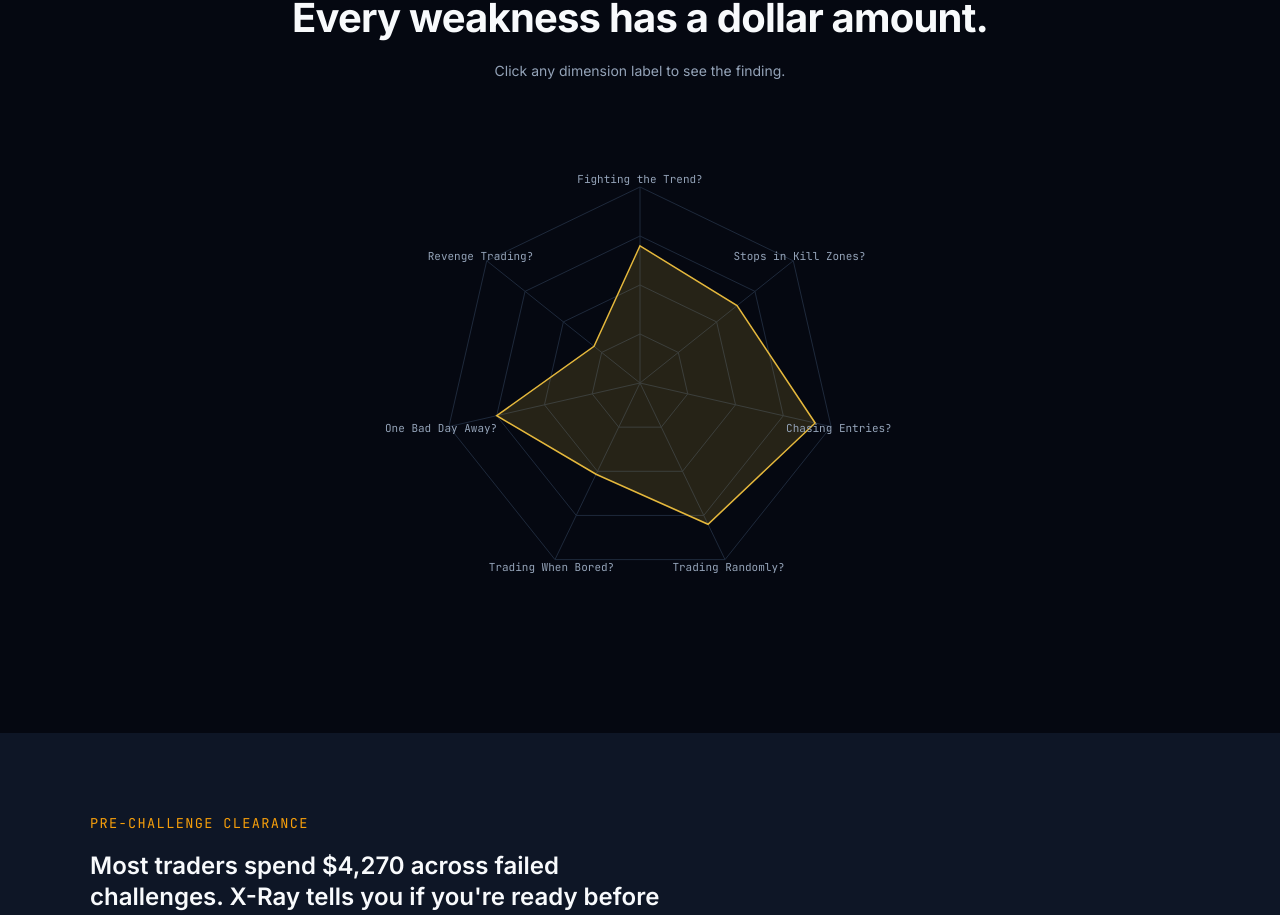
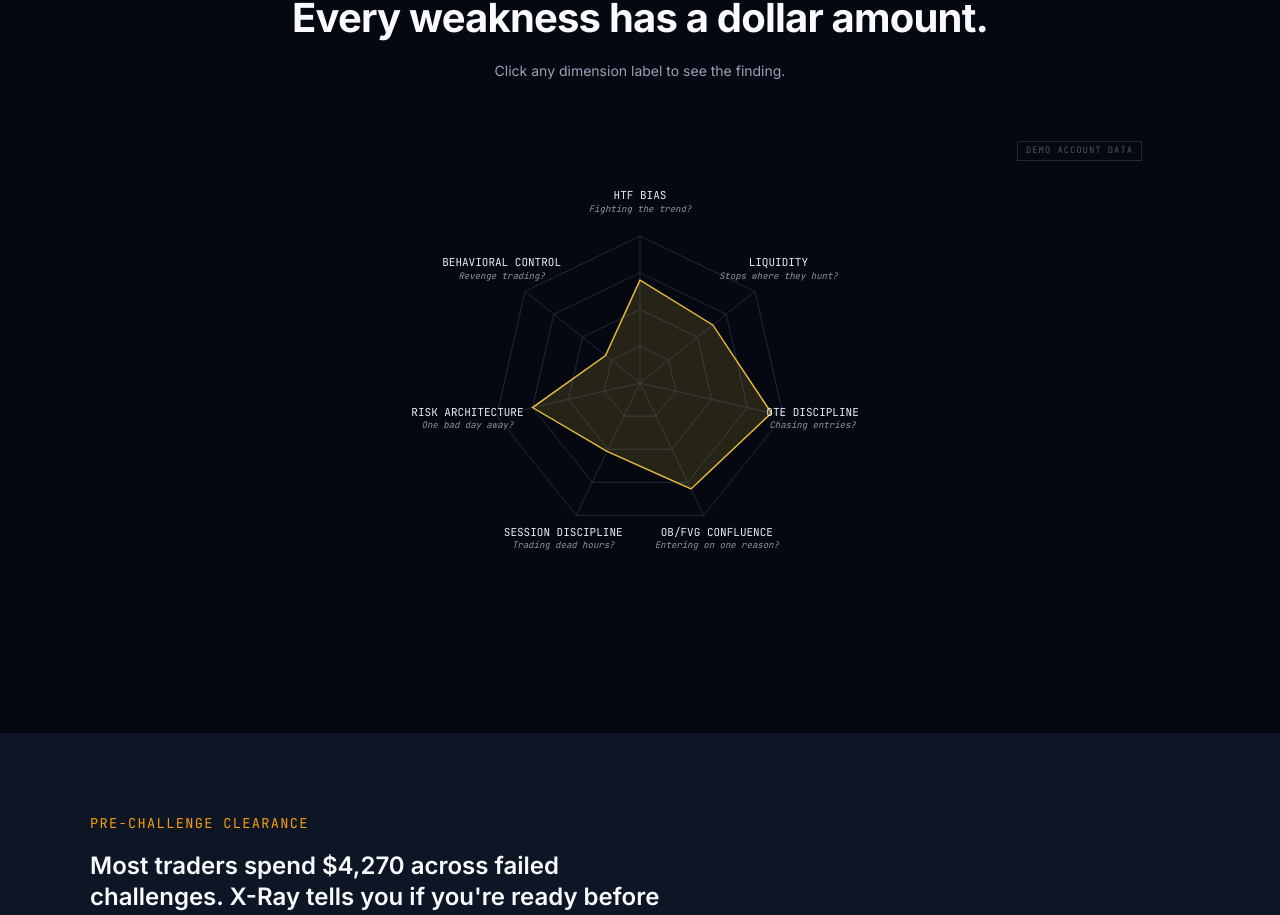
Before and after one commit to khtbt91-ctrl/xray-forensic, a Next.js app: page / in a window 1280 px wide. Shown: the part 3590-4505 px from the top of the page. Built offline with nearby package versions, Linux system fonts and the light colour scheme; no server answers.

Commit message:
fix: radar section — real dimension names, corrected finding mapping, demo label

```diff
--- a/app/components/RadarSection.tsx
+++ b/app/components/RadarSection.tsx
@@ -4,32 +4,52 @@ import { useState, useEffect, useRef } from "react";
 import { Radar, RadarChart, PolarGrid, PolarAngleAxis, ResponsiveContainer } from "recharts";
 import { MONO, FadeInUp } from "./shared";
 
-const RADAR_ACTUAL = [
-  { dim: "Fighting the Trend?", score: 42 },
-  { dim: "Stops in Kill Zones?", score: 38 },
-  { dim: "Chasing Entries?", score: 55 },
-  { dim: "Trading Randomly?", score: 48 },
-  { dim: "Trading When Bored?", score: 31 },
-  { dim: "One Bad Day Away?", score: 45 },
-  { dim: "Revenge Trading?", score: 18 },
+const GOLD = "#C9A84C";
+
+const DIMENSIONS = [
+  {
+    key: "HTF BIAS",
+    hook: "Fighting the trend?",
+    score: 42,
+    finding: "You fought the D1 trend on 58% of your trades. That's not bad luck — that's a system failure.",
+  },
+  {
+    key: "LIQUIDITY",
+    hook: "Stops where they hunt?",
+    score: 38,
+    finding: "62% of your entries run straight into opposing liquidity. You're handing institutions your stop.",
+  },
+  {
+    key: "OTE DISCIPLINE",
+    hook: "Chasing entries?",
+    score: 55,
+    finding: "Only 31% of entries hit the 0.618–0.786 OTE zone. You're paying full price for discounted levels.",
+  },
+  {
+    key: "OB/FVG CONFLUENCE",
+    hook: "Entering on one reason?",
+    score: 48,
+    finding: "52% of entries ignore the nearest institutional imbalance. That's not a strategy — that's noise.",
+  },
+  {
+    key: "SESSION DISCIPLINE",
+    hook: "Trading dead hours?",
+    score: 31,
+    finding: "Your London win rate runs 18 pts below your Asian baseline — inverted from institutional norms. You're trading the right hours with the wrong process.",
+  },
+  {
+    key: "RISK ARCHITECTURE",
+    hook: "One bad day away?",
+    score: 45,
+    finding: "Lot size variance is 3.2× — one bad session at max size ends your account.",
+  },
+  {
+    key: "BEHAVIORAL CONTROL",
+    hook: "Revenge trading?",
+    score: 18,
+    finding: "276 revenge trades. Your lowest score. This is the diagnosis, not the symptom.",
+  },
 ];
-
-const RADAR_INSIGHTS: Record<string, string> = {
-  "Fighting the Trend?":
-    "You fought the D1 trend on 58% of your trades. That's not bad luck — that's a system failure.",
-  "Stops in Kill Zones?":
-    "62% of your entries run straight into opposing liquidity. You're handing institutions your stop.",
-  "Chasing Entries?":
-    "Only 31% of entries hit the 0.618–0.786 OTE zone. You're paying full price for discounted levels.",
-  "Trading Randomly?":
-    "52% of entries ignore the nearest institutional imbalance. That's not a strategy — that's noise.",
-  "Trading When Bored?":
-    "London drops your win rate 18 pts below Asian baseline. You trade London anyway.",
-  "One Bad Day Away?":
-    "Lot size variance is 3.2× — one bad session at max size ends your account.",
-  "Revenge Trading?":
-    "276 revenge trades. Your lowest score. This is the diagnosis, not the symptom.",
-};
 
 export default function RadarSection() {
   const ref = useRef<HTMLDivElement>(null);
@@ -57,11 +77,13 @@ export default function RadarSection() {
     return () => obs.disconnect();
   }, [animated]);
 
-  const data = RADAR_ACTUAL.map((d) => ({
-    dim: d.dim,
+  const data = DIMENSIONS.map((d) => ({
+    dim: d.key,
     score: animated ? d.score : 100,
     fullMark: 100,
   }));
+
+  const activeDim = activeInsight ? DIMENSIONS.find((d) => d.key === activeInsight) : null;
 
   return (
     <section ref={ref} style={{ maxWidth: 1100, margin: "0 auto", padding: "0 40px 100px" }}>
@@ -99,44 +121,94 @@ export default function RadarSection() {
       </FadeInUp>
 
       <div style={{ display: "flex", flexDirection: "column", alignItems: "center", gap: 28 }}>
-        <div style={{ width: "100%", minWidth: 450, height: 500 }}>
+        <div style={{ width: "100%", minWidth: 450, height: 500, position: "relative" }}>
+          <span
+            style={{
+              position: "absolute",
+              top: 8,
+              right: 8,
+              fontFamily: MONO,
+              fontSize: 9,
+              color: "var(--text-muted)",
+              border: "1px solid var(--border-subtle)",
+              padding: "2px 8px",
+              letterSpacing: "0.1em",
+              zIndex: 10,
+              pointerEvents: "none",
+            }}
+          >
+            DEMO ACCOUNT DATA
+          </span>
+
           {mounted && (
             <ResponsiveContainer width="100%" height="100%">
-              <RadarChart data={data}>
+              <RadarChart data={data} outerRadius="60%">
                 <PolarGrid stroke="var(--border-subtle)" />
                 <PolarAngleAxis
                   dataKey="dim"
                   tick={(props) => {
-                    const { x, y, payload } = props as { x: number; y: number; payload: { value: string } };
+                    const { x, y, cx, cy, payload } = props as unknown as {
+                      x: number;
+                      y: number;
+                      cx: number;
+                      cy: number;
+                      payload: { value: string };
+                    };
+                    const dim = DIMENSIONS.find((d) => d.key === payload.value);
+                    if (!dim) return <g />;
+
                     const isActive = payload.value === activeInsight;
+                    const isHovered = hoveredDim === payload.value;
+
+                    // Push labels further from center to clear the outermost grid ring
+                    const EXTRA = 22;
+                    const dx = x - (cx ?? 0);
+                    const dy = y - (cy ?? 0);
+                    const dist = Math.sqrt(dx * dx + dy * dy) || 1;
+                    const scale = (dist + EXTRA) / dist;
+                    const lx = (cx ?? 0) + dx * scale;
+                    const ly = (cy ?? 0) + dy * scale;
+
+                    const nameColor = isActive
+                      ? "var(--accent-primary)"
+                      : isHovered
+                      ? "var(--text-primary)"
+                      : "#E6EDF3";
+
                     return (
                       <g
-                        onClick={() => setActiveInsight(activeInsight === payload.value ? null : payload.value)}
+                        onClick={() =>
+                          setActiveInsight(activeInsight === payload.value ? null : payload.value)
+                        }
                         onMouseEnter={() => setHoveredDim(payload.value)}
                         onMouseLeave={() => setHoveredDim(null)}
                         cursor="pointer"
                       >
                         <text
-                          x={x}
-                          y={y}
+                          x={lx}
+                          y={ly}
                           textAnchor="middle"
-                          dominantBaseline="central"
-                          fill={
-                            isActive
-                              ? "var(--accent-primary)"
-                              : hoveredDim === payload.value
-                              ? "var(--text-primary)"
-                              : "var(--text-secondary)"
-                          }
-                          fontSize={11}
                           fontFamily={MONO}
-                          style={{
-                            cursor: "pointer",
-                            textDecoration: hoveredDim === payload.value ? "underline" : "none",
-                            transition: "fill 150ms ease",
-                          }}
+                          style={{ cursor: "pointer", transition: "fill 150ms ease" }}
                         >
-                          {payload.value}
+                          <tspan
+                            x={lx}
+                            dy="-0.6em"
+                            fontSize={11}
+                            fill={nameColor}
+                            fontWeight={isActive ? 600 : 400}
+                          >
+                            {dim.key}
+                          </tspan>
+                          <tspan
+                            x={lx}
+                            dy="1.4em"
+                            fontSize={9}
+                            fill="#8B949E"
+                            fontStyle="italic"
+                          >
+                            {dim.hook}
+                          </tspan>
                         </text>
                       </g>
                     );
@@ -157,7 +229,7 @@ export default function RadarSection() {
           )}
         </div>
 
-        {activeInsight && (
+        {activeDim && (
           <div
             className="insight-popup"
             style={{
@@ -173,15 +245,28 @@ export default function RadarSection() {
               style={{
                 fontFamily: MONO,
                 fontSize: 10,
-                color: "var(--accent-primary)",
+                color: GOLD,
                 letterSpacing: "0.14em",
                 textTransform: "uppercase",
+                display: "block",
               }}
             >
-              {activeInsight}
+              {activeDim.key}
+            </span>
+            <span
+              style={{
+                fontFamily: MONO,
+                fontSize: 10,
+                color: "var(--text-secondary)",
+                fontStyle: "italic",
+                display: "block",
+                marginTop: 3,
+              }}
+            >
+              {activeDim.hook}
             </span>
             <p style={{ margin: "8px 0 0", fontSize: 14, color: "var(--text-primary)", lineHeight: 1.65 }}>
-              {RADAR_INSIGHTS[activeInsight]}
+              {activeDim.finding}
             </p>
           </div>
         )}
```
